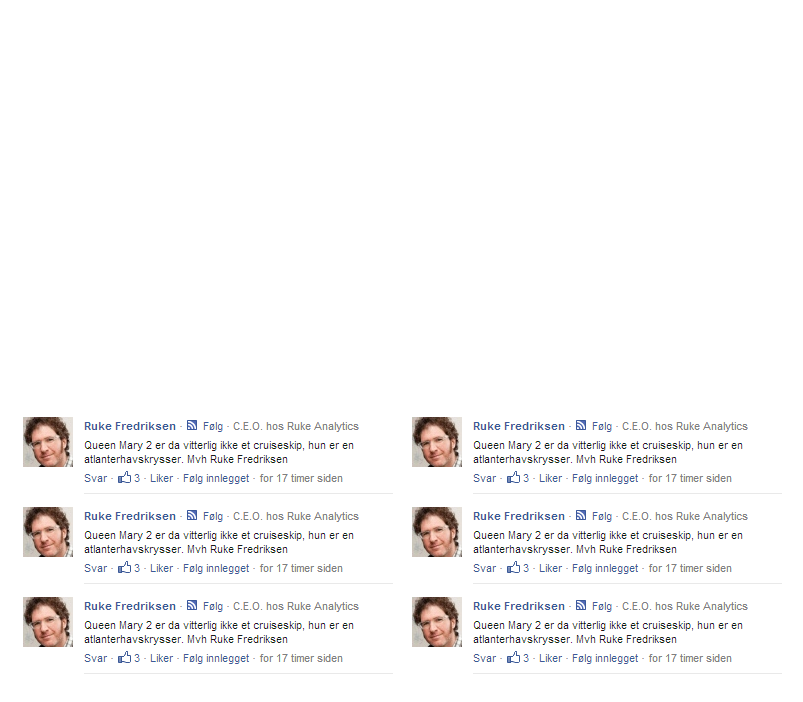
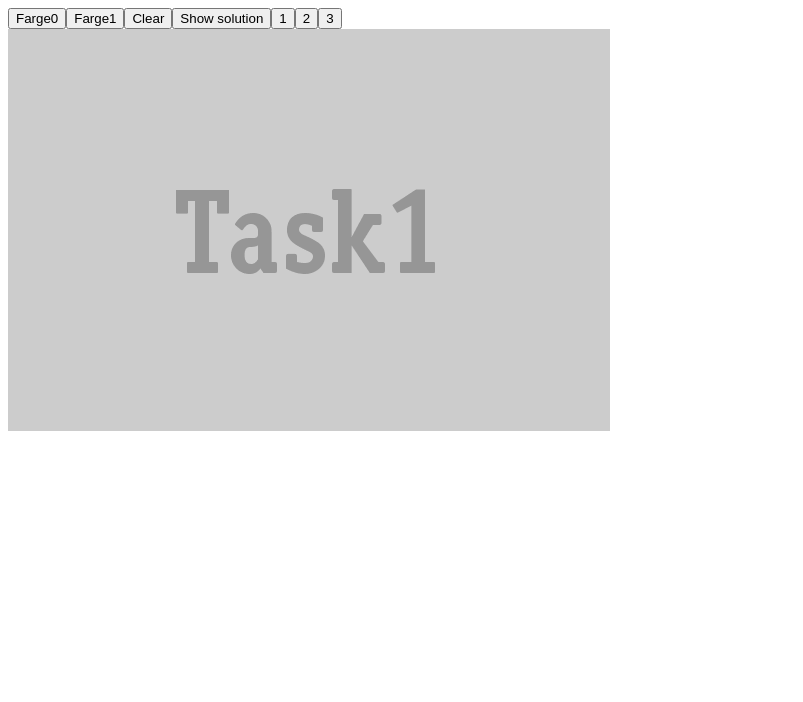
Before and after one commit to kjellivar/jqDrawable, a plain HTML site: page index.html in a window 1280 px wide. Shown: the whole page, without its empty margins (0-803 px from the left). Drawn offline with nearby package versions, Linux system fonts and the light colour scheme.

Commit message:
varsomDrawableModule added
varsomDrawableModule is module for creating quizzes where you draw on a
picture.

```diff
--- a/index.html
+++ b/index.html
@@ -7,20 +7,18 @@
 
 <body>
     <div id="superModule">
-        <canvas width="600" height="400" style="position: relative;">
-            <strong>[Your browser can not show this example.]</strong>
-        </canvas>
+
         <div class="task">
-            <img src="Capture.PNG" />
-            <img src="Capture.PNG" />
+            <img src="task1.png" />
+            <img src="task1_solution.png" />
         </div>
         <div class="task">
-            <img src="Capture.PNG" />
-            <img src="Capture.PNG" />
+            <img src="task2.png" />
+            <img src="task2_solution.png" />
         </div>
         <div class="task">
-            <img src="Capture.PNG" />
-            <img src="Capture.PNG" />
+            <img src="task3.png" />
+            <img src="task3_solution.png" />
         </div>
     </div>
 
--- a/varsomDrawableModule.js
+++ b/varsomDrawableModule.js
@@ -8,16 +8,121 @@
         var settings = $.extend({
             // These are the defaults.
             colors: ["#00ff00", "#ff0000"],
-            lineWidth: 2
+            lineWidth: 2,
+            canvasWidth: '600',
+            canvasHeight: '400'
         }, options);
 
         return this.each(function () {
+            var mainDiv = $(this),
+                colorButtonsHtml = '',
+                taskButtonsHtml = '',
+                solutionButtonHtml = '<button class="varsomDrawableButton solution">Show solution</button>',
+                clearButtonHtml = '<button class="varsomDrawableButton clear">Clear</button>',
+                i = 0,
+                canvas = $('<canvas/>', {
+                    style: 'position: relative; display: block; border: 1px solid #ccc;',
+                    text: 'Your browser can not show this example.'
+                })
+                    .attr("width", settings.canvasWidth)
+                    .attr("height", settings.canvasHeight),
+                context = canvas[0].getContext('2d'),
+                selectedTask = 1,
+                showingSolution = false;
 
-            $(this).find("canvas").drawable({
+            var history = {
+                redo_list: [],
+                undo_list: [],
+                saveState: function (canvas, list, keep_redo) {
+                    keep_redo = keep_redo || false;
+                    if (!keep_redo) {
+                        this.redo_list = [];
+                    }
+
+                    (list || this.undo_list).push(canvas.toDataURL());
+                },
+                undo: function (canvas, ctx) {
+                    this.restoreState(canvas, ctx, this.undo_list, this.redo_list);
+                },
+                redo: function (canvas, ctx) {
+                    this.restoreState(canvas, ctx, this.redo_list, this.undo_list);
+                },
+                restoreState: function (canvas, ctx,  pop, push) {
+                    if (pop.length) {
+                        this.saveState(canvas, push, true);
+                        var restore_state = pop.pop();
+                        var img = document.createElement('img');
+                        img.src = restore_state;
+                        img.onload = function () {
+                            ctx.clearRect(0, 0, settings.canvasWidth, settings.canvasHeight);
+                            ctx.drawImage(img, 0, 0, settings.canvasWidth, settings.canvasHeight, 0, 0, settings.canvasWidth, settings.canvasHeight);
+                        };
+                    }
+                }
+            };
+
+            function changeCanvasColor(color) {
+                canvas.drawable({
+                    color: color,
+                    lineWidth: settings.lineWidth
+                });
+            }
+
+            function clearCanvas() {
+                context.drawImage(mainDiv.find('.task:nth-child(' + selectedTask + ') img')[0], 0, 0);
+                showingSolution = false;
+            }
+
+            for (i = 0; i < settings.colors.length; i = i + 1) {
+                colorButtonsHtml += '<button class="varsomDrawableButton color" data-color="' + settings.colors[i] + '">Farge' + i + '</button>';
+            }
+
+            mainDiv.find('div.task').each(function (index) {
+                taskButtonsHtml += '<button class="varsomDrawableButton task" data-task="' + (index + 1) + '">' + (index + 1)  + '</button>';
+            });
+
+            // Register Button actions
+            mainDiv.on('click', '.varsomDrawableButton.color', function () {
+                changeCanvasColor($(this).data("color"));
+            });
+            mainDiv.on('click', '.varsomDrawableButton.clear', function () {
+                clearCanvas();
+            });
+            mainDiv.on('click', '.varsomDrawableButton.solution', function () {
+                if (showingSolution === false) {
+                    history.saveState(canvas[0]);
+                    context.globalAlpha = 0.3;
+                    context.drawImage(mainDiv.find('.task:nth-child(' + selectedTask + ') img')[1], 0, 0);
+                    context.globalAlpha = 1;
+                    showingSolution = true;
+                } else {
+                    history.undo(canvas[0], context);
+                    showingSolution = false;
+                }
+            });
+            mainDiv.on('click', '.varsomDrawableButton.task', function () {
+                selectedTask = $(this).data("task");
+                clearCanvas();
+            });
+
+            //Initialize canvas
+            canvas.drawable({
                 color: settings.colors[0],
                 lineWidth: settings.lineWidth
             });
 
+            //Hide task images
+            mainDiv.find(".task img").hide();
+            clearCanvas();
+
+            mainDiv.append(colorButtonsHtml);
+            mainDiv.append(clearButtonHtml);
+            mainDiv.append(solutionButtonHtml);
+            mainDiv.append(taskButtonsHtml);
+            mainDiv.append(canvas);
+
+
+
         });
     };
 }(jQuery));
```
Also changed, not shown: Capture.PNG (deleted), task1.png (added), task1_solution.png (added), task2.png (added), task2_solution.png (added), task3.png (added), task3_solution.png (added).
